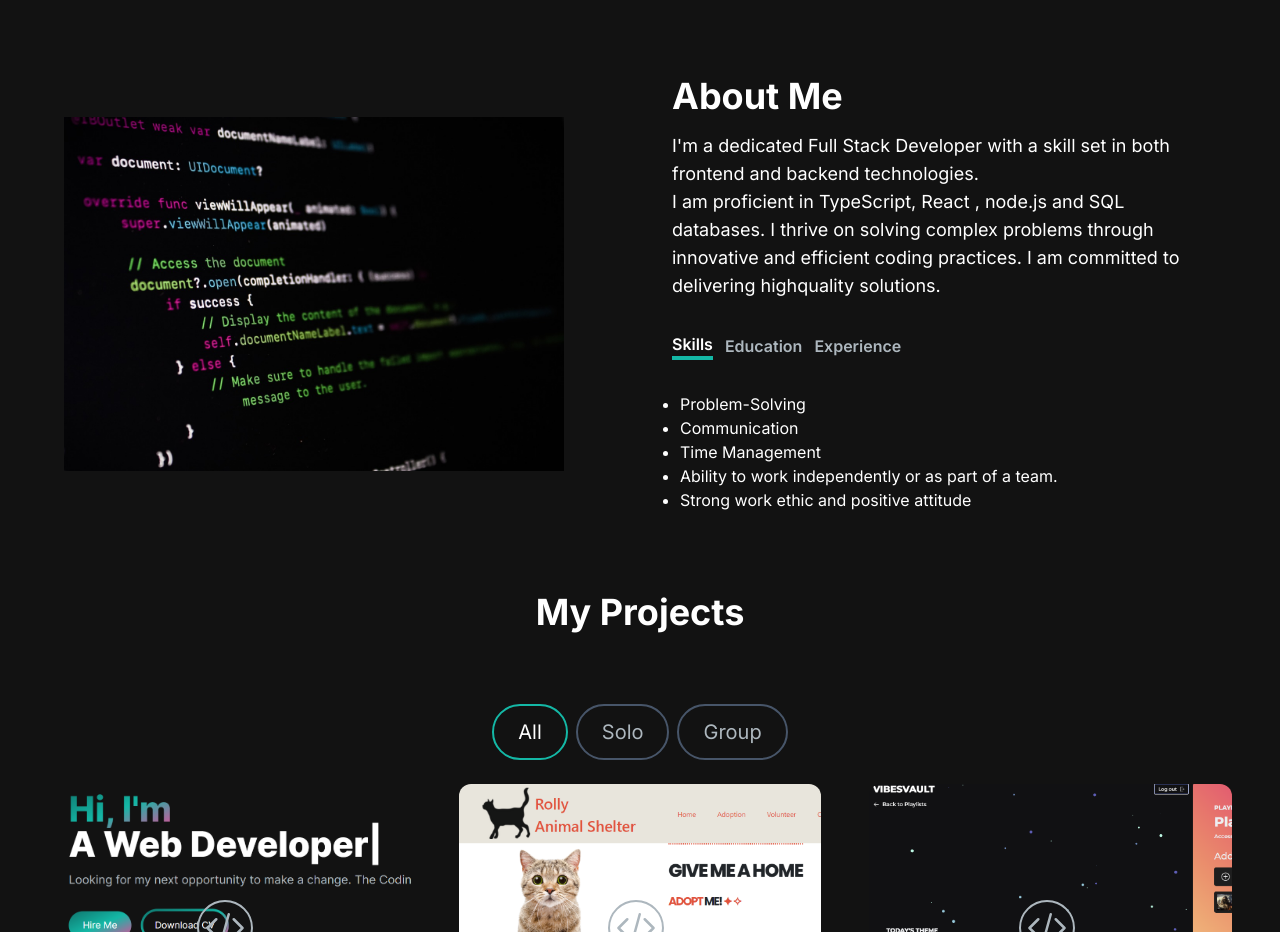
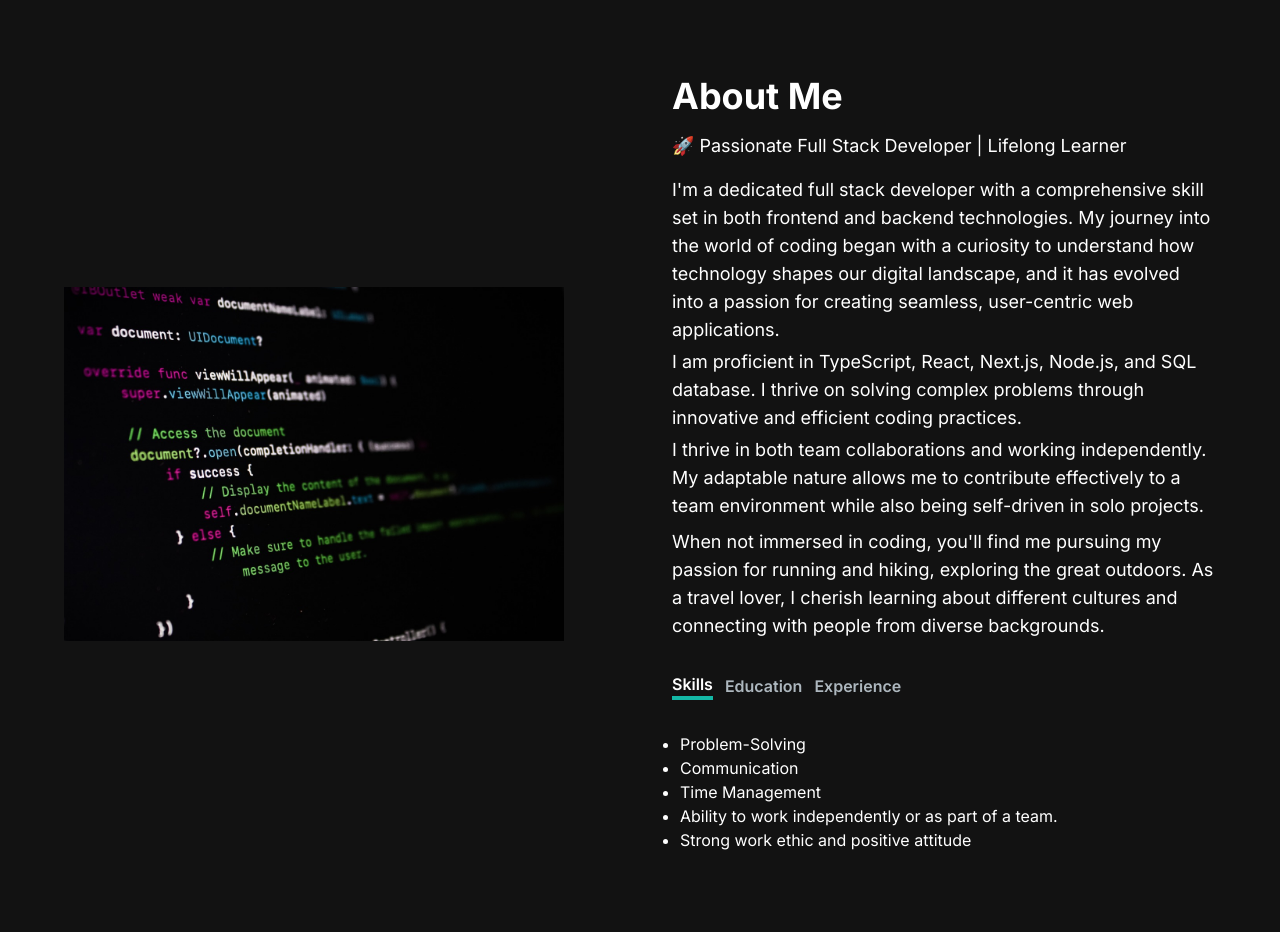
Before and after one commit to Bonnie423/My-Portfolio, a Next.js app: page / in a window 1280 px wide. Shown: the part 840-1772 px from the top of the page. Built offline with nearby package versions, Linux system fonts and the light colour scheme.

Commit message:
update about me

```diff
--- a/app/components/AboutMe.tsx
+++ b/app/components/AboutMe.tsx
@@ -63,7 +63,7 @@ const AboutMe = () => {
   }
   return (
     <section className="text-white" id="about">
-      <div className="md:grid md:grid-cols-2 gap-8 items-center py-8 px-4 xl:gap-16 sm:py-16">
+      <div className="md:grid md:grid-cols-2 gap-8 items-center py-6 px-4 xl:gap-16 sm:py-16">
         <Image
           src="/images/coding.jpg"
           alt="computer with vscode"
@@ -74,15 +74,32 @@ const AboutMe = () => {
         <div className="mt-4 md:mt-0 text-left flex flex-col h-full">
           <h2 className="text-4xl font-bold text-white mb-4">About Me</h2>
           <div className="text-base lg:text-lg">
-            <p>
-              I&apos;m a dedicated Full Stack Developer with a skill set in both
-              frontend and backend technologies.
+            <h4 className="mb-4">
+              🚀 Passionate Full Stack Developer | Lifelong Learner
+            </h4>
+
+            <p className="mb-1">
+              I&apos;m a dedicated full stack developer with a comprehensive
+              skill set in both frontend and backend technologies. My journey
+              into the world of coding began with a curiosity to understand how
+              technology shapes our digital landscape, and it has evolved into a
+              passion for creating seamless, user-centric web applications.
+            </p>
+            <p className="mb-1">
+              I am proficient in TypeScript, React, Next.js, Node.js, and SQL
+              database. I thrive on solving complex problems through innovative
+              and efficient coding practices.
+            </p>
+            <p className="mb-2">
+              I thrive in both team collaborations and working independently. My
+              adaptable nature allows me to contribute effectively to a team
+              environment while also being self-driven in solo projects.
             </p>
             <p>
-              I am proficient in TypeScript, React , node.js and SQL databases.
-              I thrive on solving complex problems through innovative and
-              efficient coding practices. I am committed to delivering
-              highquality solutions.
+              When not immersed in coding, you&apos;ll find me pursuing my
+              passion for running and hiking, exploring the great outdoors. As a
+              travel lover, I cherish learning about different cultures and
+              connecting with people from diverse backgrounds.
             </p>
           </div>
           <div className="flex flex-row justify-start mt-8">
```
